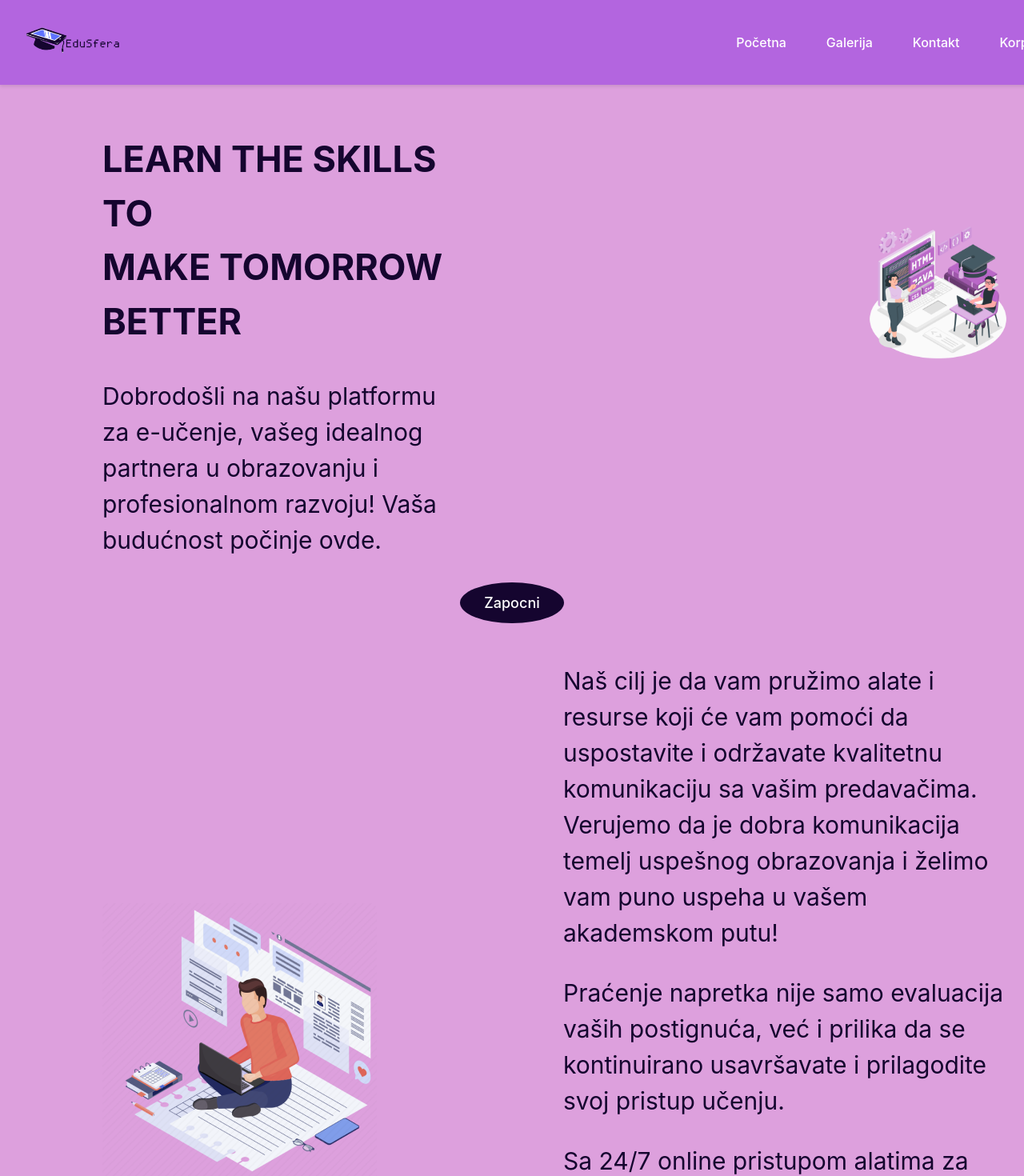
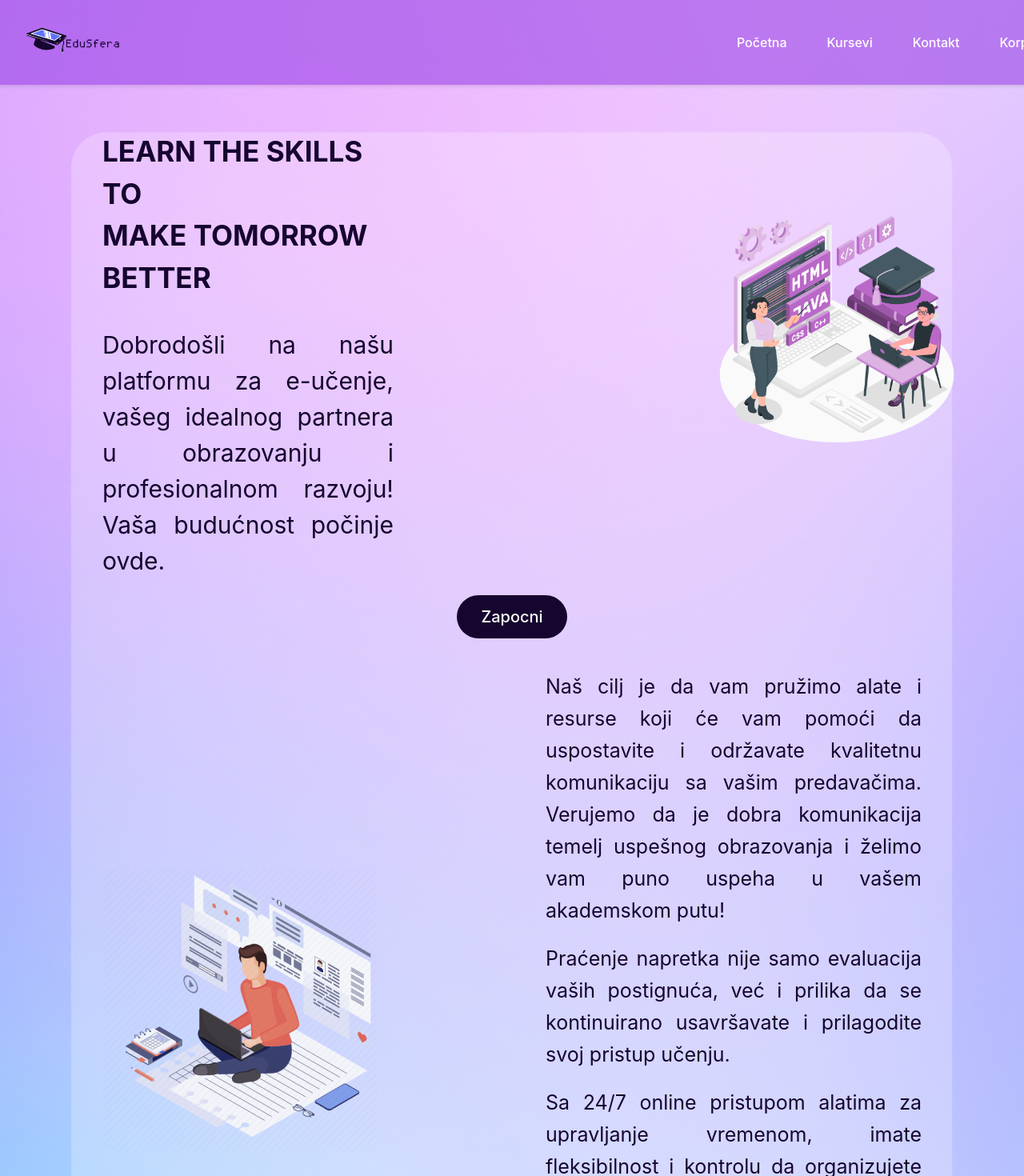
Before and after one commit to nevned/probyy, a React (Vite) app: page / in a window 1280 px wide. Shown: the top 1470 px of the page at 80% size. Built offline with nearby package versions, Linux system fonts and the light colour scheme.

Commit message:
Jovana treci commit

```diff
--- a/components/Footer.tsx
+++ b/components/Footer.tsx
@@ -34,12 +34,13 @@ const Footer: React.FC = () => {
       <div className="footer-center">
         <p>Pratite nas na društvenim mrežama:</p>
         {/* Ovdje dodaj ikone društvenih mreža */}
-      </div>
-      <div className="social-icons">
+        <div className="social-icons">
           <img src="../slike/drustvenemreze.png" alt="Social Icon 1" />
 
           {/* Dodajte slike i alt tekstove za svoje ikonice */}
         </div>
+      </div>
+
       <div className="footer-right">
         <p>Prijavite se na naš newsletter:</p>
         <input
--- a/components/Kurs.tsx
+++ b/components/Kurs.tsx
@@ -1,5 +1,5 @@
 import React from 'react';
-
+import '../styles/Kurs.css';
 interface KursProps {
   naziv: string; // Dodajemo naziv kao string
   onKupi?: () => void;
@@ -18,12 +18,12 @@ const Kurs: React.FC<KursProps> = ({ naziv, onKupi}) => {
 
   return (
     <div className="kurs">
-      <h1>{naziv}</h1>
-      <p>Naučite osnove JavaScript-a i kako da kreirate interaktivne veb stranice kroz praktične primere i vežbe.
+      <h2>{naziv}</h2>
+      <p className="opisKursa" >Naučite osnove JavaScript-a i kako da kreirate interaktivne veb stranice kroz praktične primere i vežbe.
         Ovaj kurs pokriva sve od sintakse i manipulacije HTML/CSS elemenata do rukovanja događajima i osnovama rada sa API-jevima</p>
         <div className="imageplaneta">
-      <img src="../slike/donjaslika.png" alt="Slika kursa" />
-      </div>
+          <img src="../slike/donjaslika.png" alt="Slika kursa" />
+        </div>
       <button onClick={handleKupiClick}>Kupi kurs</button>
     </div>
   );
--- a/components/NavMenu.tsx
+++ b/components/NavMenu.tsx
@@ -10,7 +10,7 @@ const NavMenu: React.FC = () => {
       </div>
       <ul className="menu">
         <li><Link to="/">Početna</Link></li>
-        <li><Link to="/gallery">Galerija</Link></li>
+        <li><Link to="/gallery">Kursevi</Link></li>
         <li><Link to="/contact">Kontakt</Link></li>
         <li><Link to="/cart">Korpa</Link></li>
       </ul>
--- a/pages/ContactPage.tsx
+++ b/pages/ContactPage.tsx
@@ -14,24 +14,28 @@ const ContactPage: React.FC = () => {
 
   return (
     <div className="contact-container">
-    <div>
+
       <h1>Kontaktirajte nas</h1>
       <p className="main-paragraph">Hvala što ste posetili našu stranicu!
-Tu smo da vam pomognemo sa svim pitanjima i nedoumicama u vezi sa našim kursevima.</p>
+        Tu smo da vam pomognemo sa svim pitanjima i nedoumicama u vezi sa našim kursevima.</p>
+
+        <div className="split">
+          <div className="forma">
       <InputField label="Name" type="text" value={name} onChange={(e) => setName(e.target.value)} />
       <InputField label="Email" type="email" value={email} onChange={(e) => setEmail(e.target.value)} />
       <InputField label="Message" type="text" value={message} onChange={(e) => setMessage(e.target.value)} />
+      <div className="button-container">
+      <Button text="Posalji" onClick={handleSubmit}/>
+    </div>
+      </div>
+
+        <div className="image-side">
+          <img src="../slike/kontaktslika.png" alt="Slika1" />
+        </div>
+        </div>
 
 
 
-        <div className="image-sidee">
-          <img src="../slike/kontaktslika.png" alt="Slika1" />
-        </div>
-
-    </div>
-    <div className="button-container">
-      <Button text="Posalji" onClick={handleSubmit}/>
-    </div>
     </div>
   );
 };
--- a/pages/GalleryPage.tsx
+++ b/pages/GalleryPage.tsx
@@ -20,7 +20,7 @@ const GalleryPage: React.FC = () => {
   return (
     <div className="gallery-container">
       <div className="section1">
-        <h1>Galerija kurseva</h1>
+        <h1>KURSEVI</h1>
         <p>Postani deo zajednice.</p>
       </div>
 
@@ -37,7 +37,7 @@ const GalleryPage: React.FC = () => {
 
       <div className="content-wrapper">
         <div className="text-above-image">
-          <p>Ovde možete pogledati još naših kurseva koji će uskoro biti dostupni!</p>
+          <p className="galerijaTekst">Ovde možete pogledati još naših kurseva koji će uskoro biti dostupni!</p>
         </div>
         <div className="section-right">
           <img src="../slike/kursevii.png" alt="Gallery Image" className="gallery-image" />
--- a/pages/HomePage.tsx
+++ b/pages/HomePage.tsx
@@ -15,7 +15,7 @@ const HomePage: React.FC = () => {
     <div className="home-container1">
       <div className="split-container">
         <div className="text-side">
-          <h2 className="main-paragraph">LEARN THE SKILLS TO MAKE TOMORROW BETTER</h2>
+          <h3 className="main-paragraph">LEARN THE SKILLS TO MAKE TOMORROW BETTER</h3>
           <p className="main-paragraph">Dobrodošli na našu platformu za
           e-učenje, vašeg idealnog partnera u obrazovanju i profesionalnom razvoju! Vaša budućnost počinje ovde.</p>
         </div>
@@ -32,9 +32,9 @@ const HomePage: React.FC = () => {
           <img src="../slike/covek.png" alt="Druga slika" />
         </div>
         <div className="text-side1">
-          <p className="main-paragraph">Naš cilj je da vam pružimo alate i resurse koji će vam pomoći da uspostavite i održavate kvalitetnu komunikaciju sa vašim predavačima. Verujemo da je dobra komunikacija temelj uspešnog obrazovanja i želimo vam puno uspeha u vašem akademskom putu!</p>
-          <p className="main-paragraph">Praćenje napretka nije samo evaluacija vaših postignuća, već i prilika da se kontinuirano usavršavate i prilagodite svoj pristup učenju.</p>
-          <p className="main-paragraph">Sa 24/7 online pristupom alatima za upravljanje vremenom, imate fleksibilnost i kontrolu da organizujete svoje obaveze na način koji najbolje odgovara vašem stilu rada i životu.</p>
+          <p className="main-paragraph2">Naš cilj je da vam pružimo alate i resurse koji će vam pomoći da uspostavite i održavate kvalitetnu komunikaciju sa vašim predavačima. Verujemo da je dobra komunikacija temelj uspešnog obrazovanja i želimo vam puno uspeha u vašem akademskom putu!</p>
+          <p className="main-paragraph2">Praćenje napretka nije samo evaluacija vaših postignuća, već i prilika da se kontinuirano usavršavate i prilagodite svoj pristup učenju.</p>
+          <p className="main-paragraph2">Sa 24/7 online pristupom alatima za upravljanje vremenom, imate fleksibilnost i kontrolu da organizujete svoje obaveze na način koji najbolje odgovara vašem stilu rada i životu.</p>
         </div>
       </div>
 
--- a/styles/CartPage.css
+++ b/styles/CartPage.css
@@ -1,8 +1,6 @@
 .cart-container {
   text-align: center;
-    margin-top: 50px;
-    padding-left: 20%; /* Levo padding 20% širine stranice */
-  padding-right: 20%;
+
     /*background-image:  url('../slike/Pocetna.jpg'); */
     background-size: cover;
     background-position: center center;
--- a/styles/Footer.css
+++ b/styles/Footer.css
@@ -4,7 +4,7 @@
   background-color: rgba(138, 43, 226, 0.5);;
 
   padding: 40px;
-
+  padding-left: 10%;
   display: flex;
   justify-content: space-between;
 
--- a/styles/GalleryPage.css
+++ b/styles/GalleryPage.css
@@ -1,18 +1,31 @@
 .gallery-container {
-  background-color: plum;
-  padding: 20px;
+  max-width: 1920px; /* Određena maksimalna širina */
+  width: 100%;
+  margin: 0;
+  background-image: url(../slike/Pocetna.jpg);
+  background-size: 100%;
   display: flex;
   flex-direction: column;
   align-items: center;
 }
 
 .section1 {
-  margin-bottom: 20px;
+  padding-top: 12%;
+  display: flex;
+  flex-direction: column;
+  align-items: center;
+  color: #15052F;
 }
 .section {
-  margin-bottom: 20px;
+  align-items: center;
+  width: 100%;
+  color: #15052F;
 }
-
+.galerijaTekst {
+  color: #15052F;
+  justify-content: center;
+  width: 100%;
+}
 .obavestenje {
   background-color: lightgreen;
   padding: 10px;
--- a/styles/HomePage.css
+++ b/styles/HomePage.css
@@ -1,19 +1,12 @@
-.home-container {
-    text-align: center;
-    margin-top: 50px;
-    padding-left: 20%; /* Levo padding 20% širine stranice */
-  padding-right: 20%;
-    /*background-image:  url('../slike/Pocetna.jpg'); */
-    background-size: cover;
-    background-position: center center;
-    height: 1024px;
-    width: 1850px;
-    display: flex;
-    flex-direction: column;
-    justify-content: center;
-    align-items: center;
-    color: #15052F;
-    background-color: plum;
+.home-container1{
+  max-width: 1920px; /* Određena maksimalna širina */
+  width: 100%;
+  margin: 0;
+  background-image: url(../slike/Pocetna.jpg);
+  background-size: 100%;
+  display: flex;
+  flex-direction: column;
+  align-items: center;
   }
 
   @media (min-width: 1024px) {
@@ -42,7 +35,7 @@
     align-items: center;
     width: 100%; /* Širina kontejnera je 80% širine stranice */
     margin: 0 auto; /* Centriranje kontejnera */
-    background-color: plum
+
   }
 
   .text-side {
@@ -52,27 +45,30 @@
     padding-top: 10%;
     text-align: left; /* Tekst je poravnat levo unutar text-side */
     font-size: 30px; /* Veličina fonta 70px */
-    background-color: transparent
+
   }
 
   .image-side {
     flex: 1; /* Zauzima proporcionalni deo kontejnera */
     padding: 20px;
-    background-color: plum
+
 
   }
 
   .image-side img {
-    max-width: 100%; /* Maksimalna širina slike je 100% širine image-side */
-    height: auto; /* Automatska visina slike */
+     /* Maksimalna širina slike je 100% širine image-side */
+    /* Automatska visina slike */
+    padding-top: 20%;
     display: block;
+    width: 300px;
+    height: 300px;
 
     border-radius: 8px; /* Opciono: zaobljeni uglovi slike */
   }
 
   @media (min-width: 768px) {
     .split-container {
-      gap: 20%; /* Razmak između text-side i image-side (20% širine stranice) */
+      gap: 10%; /* Razmak između text-side i image-side (20% širine stranice) */
     }
   }
 
@@ -83,7 +79,7 @@
     align-items: center;
     width: 100%; /* Širina kontejnera je 80% širine stranice */
     margin: 0 auto; /* Centriranje kontejnera */
-    background-color: plum
+
   }
 
   .text-side1 {
@@ -91,7 +87,7 @@
     padding: 20px;
     text-align: left; /* Tekst je poravnat levo unutar text-side */
     font-size: 30px; /* Veličina fonta 70px */
-    background-color: transparent
+    padding-right: 10%;
   }
 
   .image-side1 {
@@ -99,7 +95,7 @@
     padding-left: 10%; /* Levo padding 20% širine stranice */
 
     padding-top: 10%;
-    background-color: plum
+
   }
 
   .image-side1   img {
@@ -114,23 +110,31 @@
     display: flex;
     justify-content: center;
     align-items: center;
-    background-color: plum
+
   }
 
   .home-container2 button {
     padding: 15px 30px;
-    font-size: 18px;
-    background-color: #4CAF50; /* Boja dugmeta */
+    font-size: 20px;
     color: white;
     border: none;
     cursor: pointer;
-    border-top-left-radius: 50%; /* Zaobljavanje gornjeg levog ugla */
-    border-top-right-radius: 50%; /* Zaobljavanje gornjeg desnog ugla */
-    border-bottom-left-radius: 50%; /* Zaobljavanje donjeg levog ugla */
-    border-bottom-right-radius: 50%;
+    border-radius: 100px;
     background-color:  #15052F
   }
 
   .main-paragraph {
     color: #15052F; /* Promena boje teksta */
+
   }
+  .main-paragraph2 {
+    color: #15052F; /* Promena boje teksta */
+    font-size: 25px;
+    line-height: 1.6;
+  }
+
+  @media (min-width: 500px) {
+    .split-container2 {
+      gap: 5%; /* Razmak između text-side i image-side (20% širine stranice) */
+    }
+  }
--- /dev/null
+++ b/styles/Kurs.css
@@ -0,0 +1,15 @@
+.kurs {
+    display: flex;
+    flex-direction: column;
+    align-items: center;
+    width: 100%;
+    line-height: 1.6;
+    background-color: rgba(255, 255, 255, 0.2);
+    border-radius: 13px;
+}
+p {
+    size: 10px;
+    margin: 20px auto;
+    text-align: justify;
+
+}
```
Also changed, not shown: styles/ContactPage.css (+27 -20 lines).
